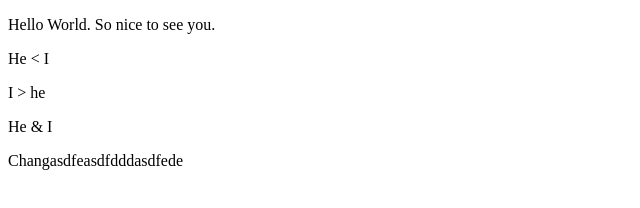
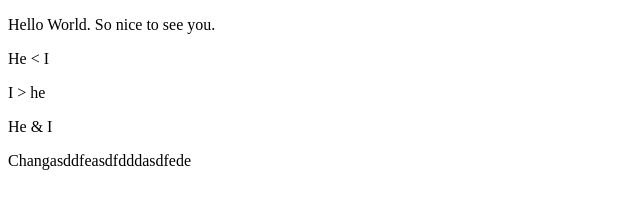
Before and after one commit to silbersteine/custom-processor, a plain HTML site: page GHTest.html in a window 1280 px wide. Shown: the full height of the page, 0-640 px from the left. Drawn offline with Linux system fonts and the light colour scheme.

Commit message:
Update html

```diff
--- a/GHTest.html
+++ b/GHTest.html
@@ -8,6 +8,6 @@
     <p>He < I</p>
 	<p>I &gt; he</p>
 	<p>He &amp; I</p>
-    <p>Changasdfeasdfdddasdfede</p>
+    <p>Changasddfeasdfdddasdfede</p>
 </body>
 </html>
```
